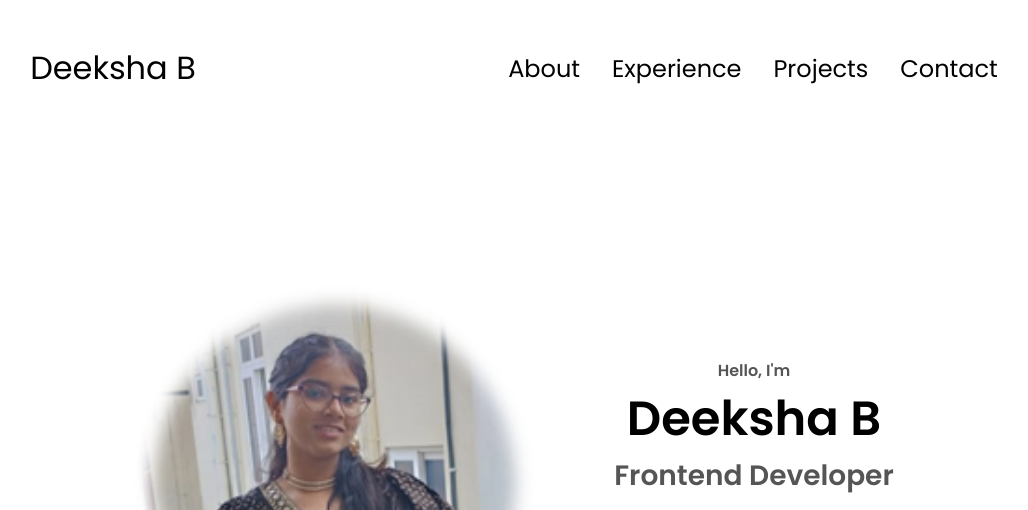
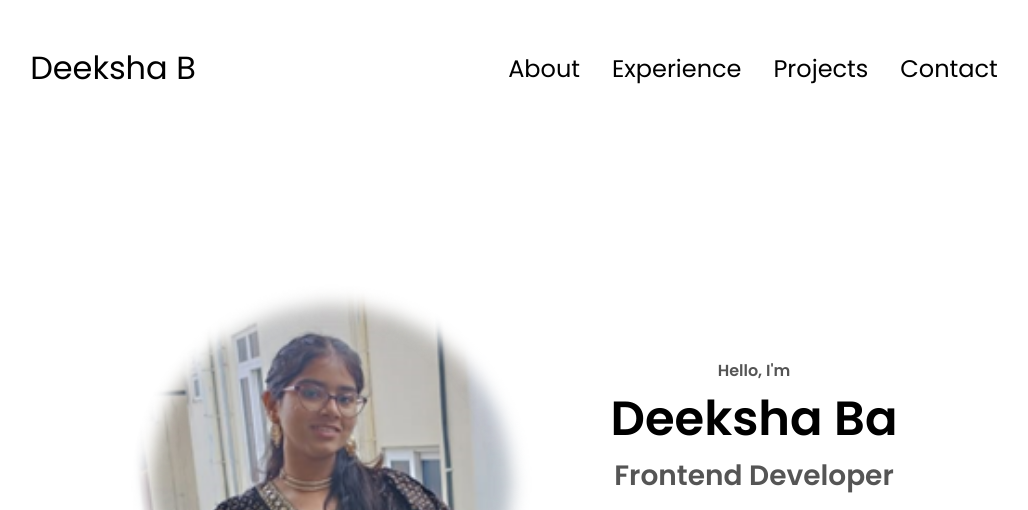
Before and after one commit to Deeksha126/deeksha.github.io, a plain HTML site: page index.html in a window 1280 px wide. Shown: the top 510 px of the page, without its empty margins (126-1154 px from the left). Drawn offline with Linux system fonts and the light colour scheme.

Commit message:
Update index.html

```diff
--- a/index.html
+++ b/index.html
@@ -42,7 +42,7 @@
       </div>
       <div class="section__text">
         <p class="section__text__p1">Hello, I'm</p>
-        <h1 class="title">Deeksha B</h1>
+        <h1 class="title">Deeksha Ba</h1>
         <p class="section__text__p2">Frontend Developer</p>
         <div class="btn-container">
           <button
```
